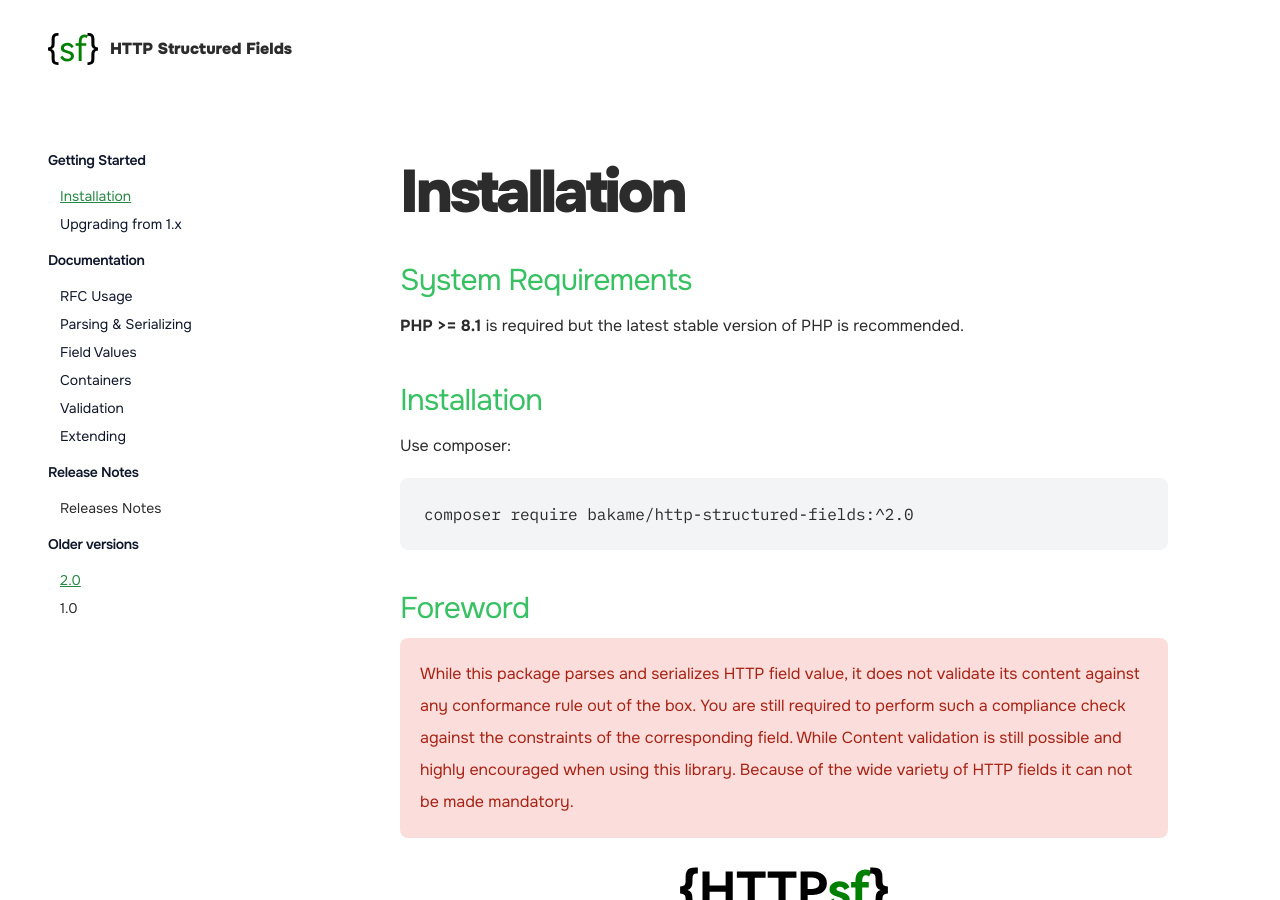
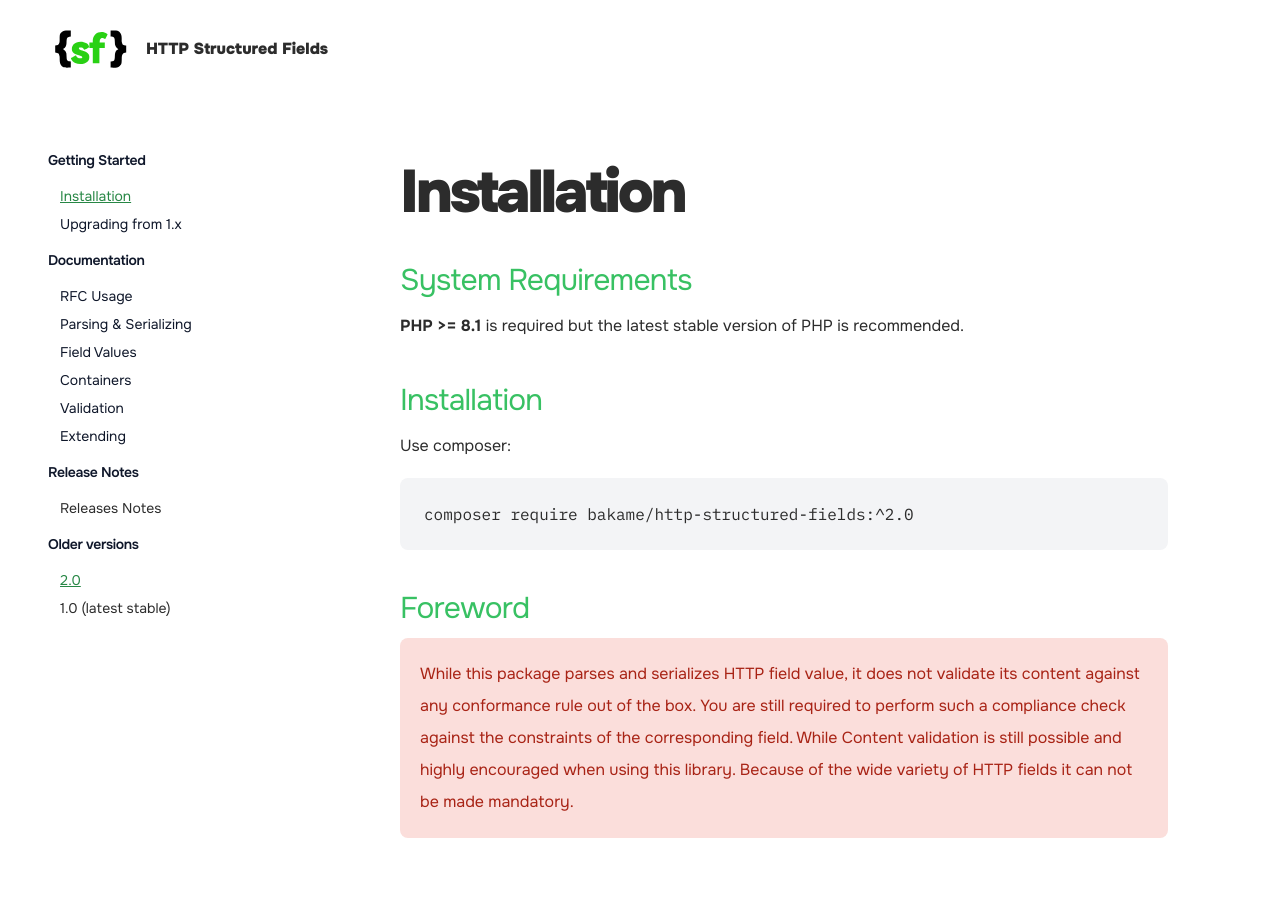
Before and after one commit to bakame-php/http-structured-fields, a Jekyll site: the page built from docs/2.0/index.md, in a window 1280 px wide and 900 px high. Built offline with Jekyll 4.4.1, drawn with Linux system fonts in a browser that asks for light colours.

Commit message:
Improve logos

```diff
--- a/docs/_layouts/default.html
+++ b/docs/_layouts/default.html
@@ -25,7 +25,7 @@
     <header class="flex items-center sm:justify-center pl-6 pr-6 pb-6 max-w-7xl mx-auto pb-32">
         <div class="flex gap-6 md:gap-0 md:flex-row justify-between md:items-center p-3 md:p-6 w-full max-w-7xl">
             <a class="flex items-center gap-2 sm:gap-3" href="{{ site.baseurl }}/">
-                <img src="{{ site.baseurl }}/assets/img/httpsf-logo.svg" alt="Logo" class="w-[40px] sm:w-[50px] h-[40px] sm:h-[50px]"/>
+                <img src="{{ site.baseurl }}/assets/img/httpsf-logo.svg" alt="Logo" class="w-[80px] sm:w-[60px] h-[40px] sm:h-[50px]"/>
                 <div class="font-black">HTTP Structured Fields</div>
             </a>
         </div>
@@ -84,7 +84,7 @@
                 {{ content }}
             </article>
             <div class="flex justify-center items-center">
-                <img src="{{ site.baseurl }}/assets/img/httpsf.svg" alt="Logo" class="w-[240px] sm:w-[250px] h-[80px] sm:h-[82px]"/>
+                <img src="{{ site.baseurl }}/assets/img/httpsf.svg" alt="Logo" class="w-[1800px] sm:w-[170px] h-[50px] sm:h-[60px]"/>
             </div>
         </div>
     </main>
--- a/docs/_layouts/homepage.html
+++ b/docs/_layouts/homepage.html
@@ -16,7 +16,7 @@
     <header class="flex items-center sm:justify-center">
         <div class="flex gap-6 md:gap-0 md:flex-row justify-between md:items-center p-3 md:p-6 w-full max-w-7xl">
             <div class="flex items-center gap-2 sm:gap-3">
-                <img src="{{ site.baseurl }}/assets/img/httpsf-logo.svg" alt="Logo" class="w-[40px] sm:w-[50px] h-[40px] sm:h-[50px]"/>
+                <img src="{{ site.baseurl }}/assets/img/httpsf-logo.svg" alt="Logo" class="w-[80px] sm:w-[60px] h-[40px] sm:h-[50px]"/>
                 <div class="font-black text-2xl">HTTP Structured Fields</div>
             </div>
             <div class="flex items-center gap-0 md:gap-0">
```
Also changed, not shown: docs/_data/project.yml (+9 -0 lines), .github/httpsf-logo.jpg (deleted), .github/httpsf-logo.png (added), README.md, docs/assets/img/httpsf-logo.svg, docs/assets/img/httpsf.svg.
